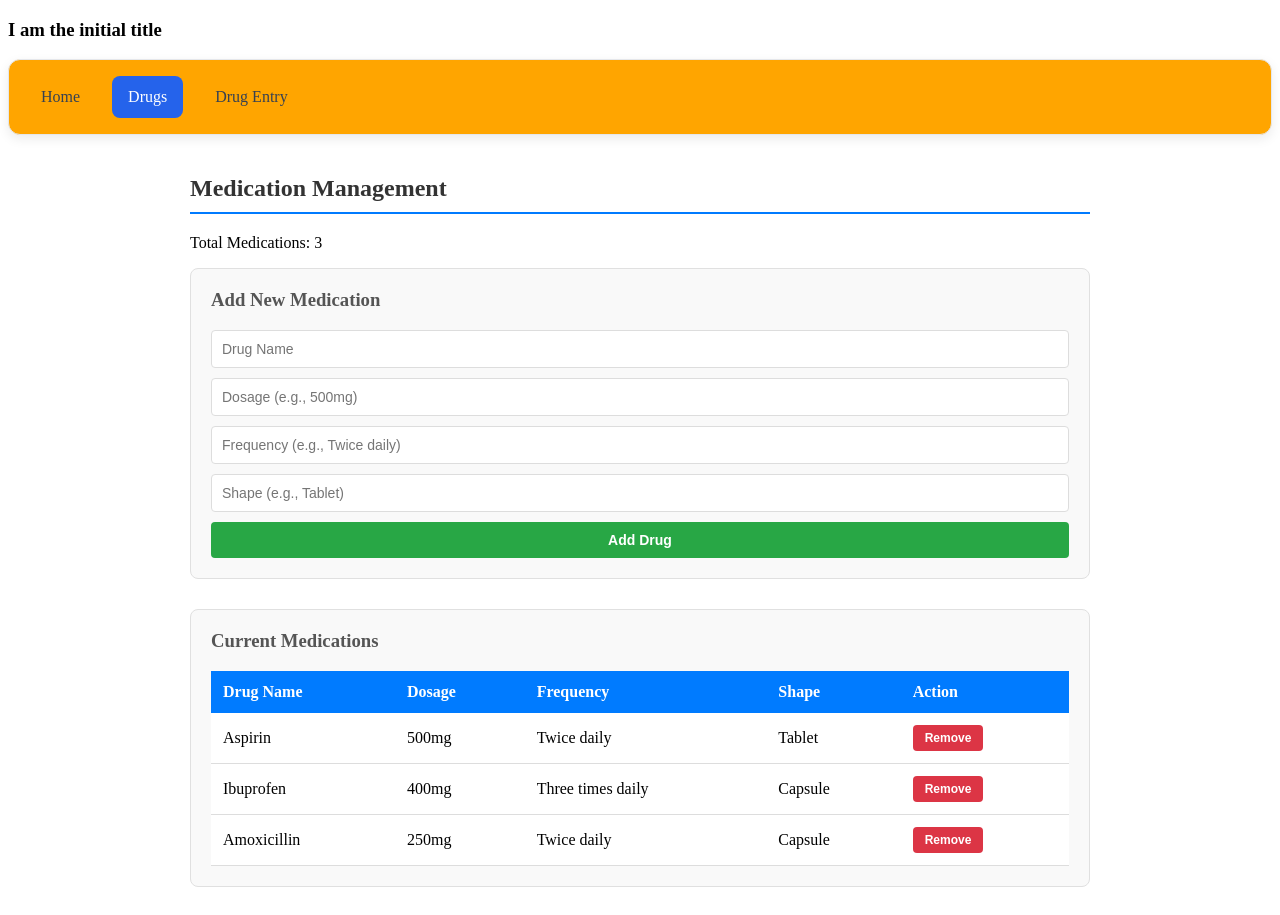
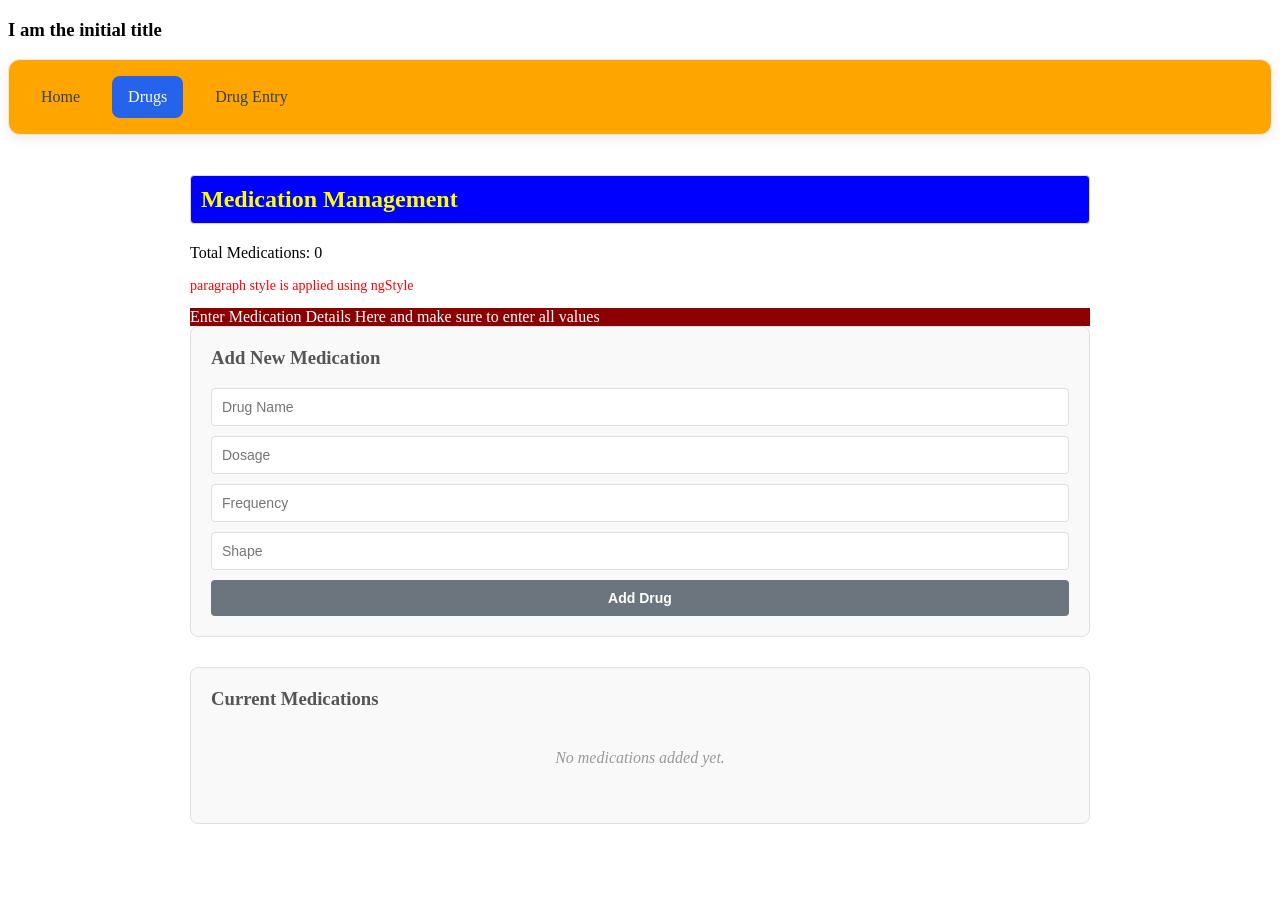
Before and after one commit to asubbaiyan-copilot/Medication, an Angular app in the folder drug-search-app/: page /drugs in a window 1280 px wide. After the commit the page ends 852 px from the top, so only its background shows below. Built offline with nearby package versions, Linux system fonts and the light colour scheme.

Commit message:
custom deravative

```diff
--- /dev/null
+++ b/drug-search-app/src/app/features/drug-entry/presentation/directives/custom-style.ts
@@ -0,0 +1,17 @@
+import { Directive, ElementRef } from '@angular/core';
+
+@Directive({
+  selector: '[appCustomStyle]',
+})
+export class CustomStyle {
+  constructor(element: ElementRef) {
+    element.nativeElement.style.backgroundColor = 'blue';
+    element.nativeElement.style.color = 'yellow';
+    element.nativeElement.style.transition = 'background-color 0.5s';
+    element.nativeElement.style.fontSize = '24px';
+    element.nativeElement.style.fontWeight = 'bold';
+    element.nativeElement.style.padding = '10px';
+    element.nativeElement.style.borderRadius = '4px';
+    element.nativeElement.style.border = '1px solid #ddd';
+  }
+}
--- a/drug-search-app/src/app/features/drugs/presentation/drugs.css
+++ b/drug-search-app/src/app/features/drugs/presentation/drugs.css
@@ -54,9 +54,28 @@
   font-weight: bold;
   transition: background-color 0.3s;
 }
+.darkCol {
+    background-color: black;
+    color: white;
+    transition: background-color 0.5s;
+}
+.darkRed {
+    background-color: darkred;
+    color: white;
+    transition: background-color 0.5s;
+}
+.darkGreen {
+    background-color: darkgreen;
+    color: white;
+    transition: background-color 0.5s;
+}
+.btn-add:hover:not(:disabled) {
+  background-color: #218838;
+}
 
-.btn-add:hover {
-  background-color: #218838;
+.btn-add:disabled {
+  background-color: #6c757d;
+  cursor: not-allowed;
 }
 
 .drugs-list-section {
--- a/drug-search-app/src/app/features/drugs/presentation/drugs.html
+++ b/drug-search-app/src/app/features/drugs/presentation/drugs.html
@@ -1,35 +1,53 @@
 <div class="drugs-container">
-  <h2>Medication Management</h2>
+  <h2 appCustomStyle>Medication Management</h2>
   <p>Total Medications: {{ drugTotalCount() }}</p>
+  <p [ngStyle]="{'color': 'red', 'font-size': '14px'}">
+    paragraph style is applied using ngStyle
+  </p>
+  @if(!isEntryValid()){
+    <div [ngClass] = "'darkRed'">
+      Enter Medication Details Here and make sure to enter all values
+   </div>
+  }
+  @else {
+    <div [ngClass] = "'darkGreen'">
+      Good to go!
+   </div>
+
+  }
 
   <div class="add-drug-section">
     <h3>Add New Medication</h3>
     <div class="form-group">
       <input
         type="text"
-        placeholder="Drug Name"
+        [attr.placeholder]="captionNewDrugName"
+        [attr.required]="isRequired"
         [(ngModel)]="newDrugName"
         class="input-field"
       />
       <input
         type="text"
-        placeholder="Dosage (e.g., 500mg)"
+        [attr.placeholder]="captionNewDrugDosage"
+             [attr.required]="isRequired"
         [(ngModel)]="newDrugDosage"
         class="input-field"
       />
       <input
         type="text"
-        placeholder="Frequency (e.g., Twice daily)"
+        [attr.placeholder]="captionNewDrugFrequency"
+        [attr.required]="isRequired"
         [(ngModel)]="newDrugFrequency"
         class="input-field"
       />
       <input
         type="text"
-        placeholder="Shape (e.g., Tablet)"
+        [attr.placeholder]="captionNewDrugShape"
+        [attr.required]="isRequired"
         [(ngModel)]="newDrugShape"
         class="input-field"
       />
-      <button (click)="addDrug()" class="btn-add">Add Drug</button>
+      <button (click)="addDrug()" [disabled]="!isEntryValid()" class="btn-add">Add Drug</button>
     </div>
   </div>
 
--- a/drug-search-app/src/app/features/drugs/presentation/drugs.ts
+++ b/drug-search-app/src/app/features/drugs/presentation/drugs.ts
@@ -2,22 +2,33 @@ import { CommonModule } from '@angular/common';
 import { Component, computed, signal } from '@angular/core';
 import { FormsModule } from '@angular/forms';
 import type { Drug } from '../domain/drug';
+import { CustomStyle } from '../../drug-entry/presentation/directives/custom-style';
 
 @Component({
   selector: 'app-drugs',
-  imports: [CommonModule, FormsModule],
+  imports: [CommonModule, FormsModule, CustomStyle],
   standalone: true,
   templateUrl: './drugs.html',
   styleUrls: ['./drugs.css'],
 })
 export class DrugsComponent {
+  isRequired :boolean = true;
+  readonly captionNewDrugName: string = 'Drug Name';
+  readonly captionNewDrugDosage: string = 'Dosage';
+  readonly captionNewDrugFrequency: string = 'Frequency';
+  readonly captionNewDrugShape: string = 'Shape';
+
   drugTotalCount = computed(() => this.drugs().length);
+  isEntryValid = computed(() =>
+    [
+      this.newDrugName(),
+      this.newDrugDosage(),
+      this.newDrugFrequency(),
+      this.newDrugShape(),
+    ].every(value => value.trim().length > 0),
+  );
 
-  drugs = signal<Drug[]>([
-    { id: 1, name: 'Aspirin', dosage: '500mg', frequency: 'Twice daily', shape: 'Tablet' },
-    { id: 2, name: 'Ibuprofen', dosage: '400mg', frequency: 'Three times daily', shape: 'Capsule' },
-    { id: 3, name: 'Amoxicillin', dosage: '250mg', frequency: 'Twice daily', shape: 'Capsule' },
-  ]);
+  drugs = signal<Drug[]>([]);
 
   newDrugName = signal('');
   newDrugDosage = signal('');
@@ -25,18 +36,18 @@ export class DrugsComponent {
   newDrugShape = signal('');
 
   addDrug(): void {
-    if (this.newDrugName() && this.newDrugDosage() && this.newDrugFrequency() && this.newDrugShape()) {
+    if (!this.isEntryValid()) return;
+
     const newId = Math.max(...this.drugs().map(drug => drug.id), 0) + 1;
     const newDrug: Drug = {
       id: newId,
-        name: this.newDrugName(),
-        dosage: this.newDrugDosage(),
-        frequency: this.newDrugFrequency(),
-        shape: this.newDrugShape(),
+      name: this.newDrugName().trim(),
+      dosage: this.newDrugDosage().trim(),
+      frequency: this.newDrugFrequency().trim(),
+      shape: this.newDrugShape().trim(),
     };
     this.drugs.set([...this.drugs(), newDrug]);
     this.clearForm();
-    }
   }
 
   removeDrug(id: number): void {
```
Also changed, not shown: 2 other files (tests, documents, lock files or other folders). Lines whose indentation alone changed are shown as unchanged.
